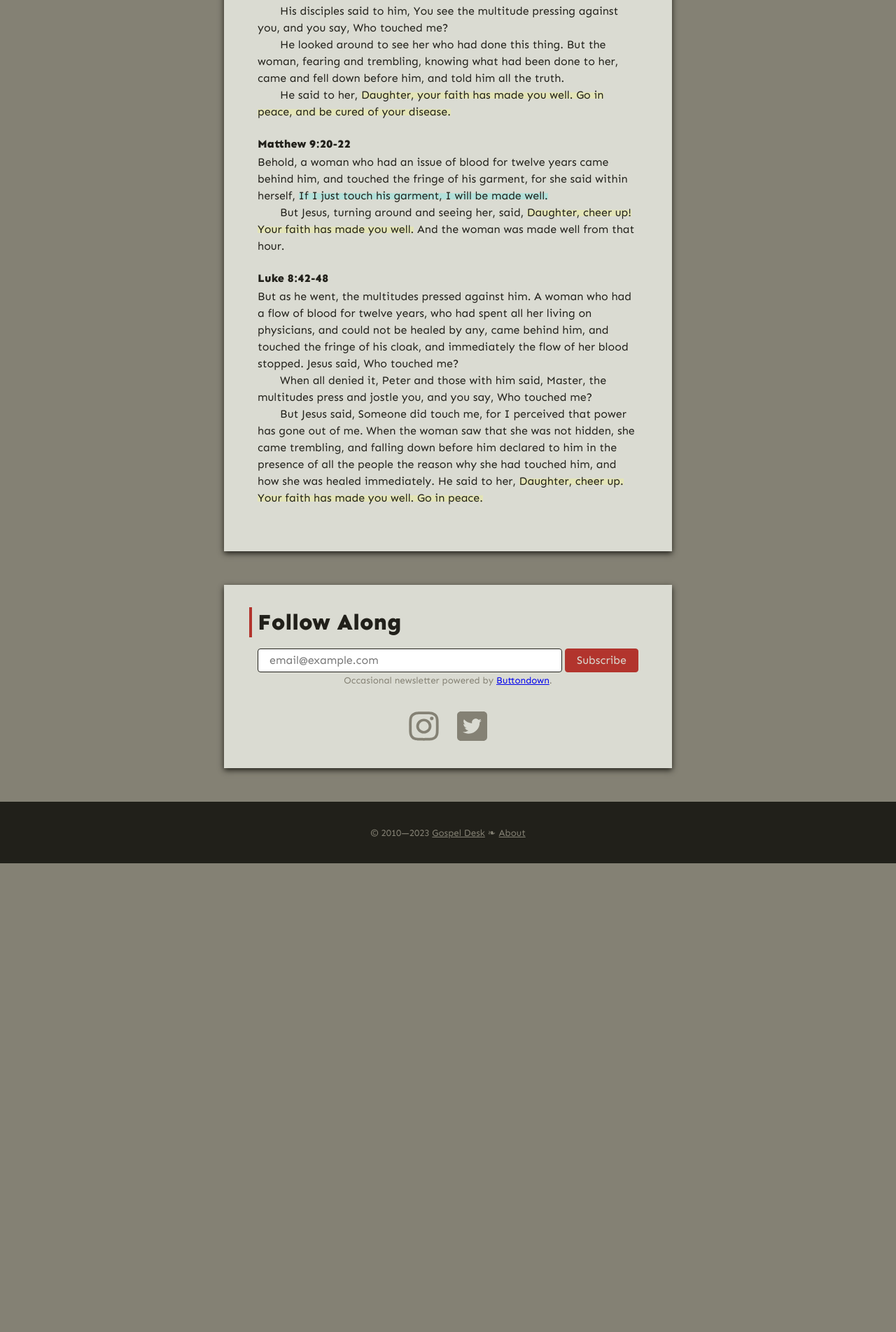
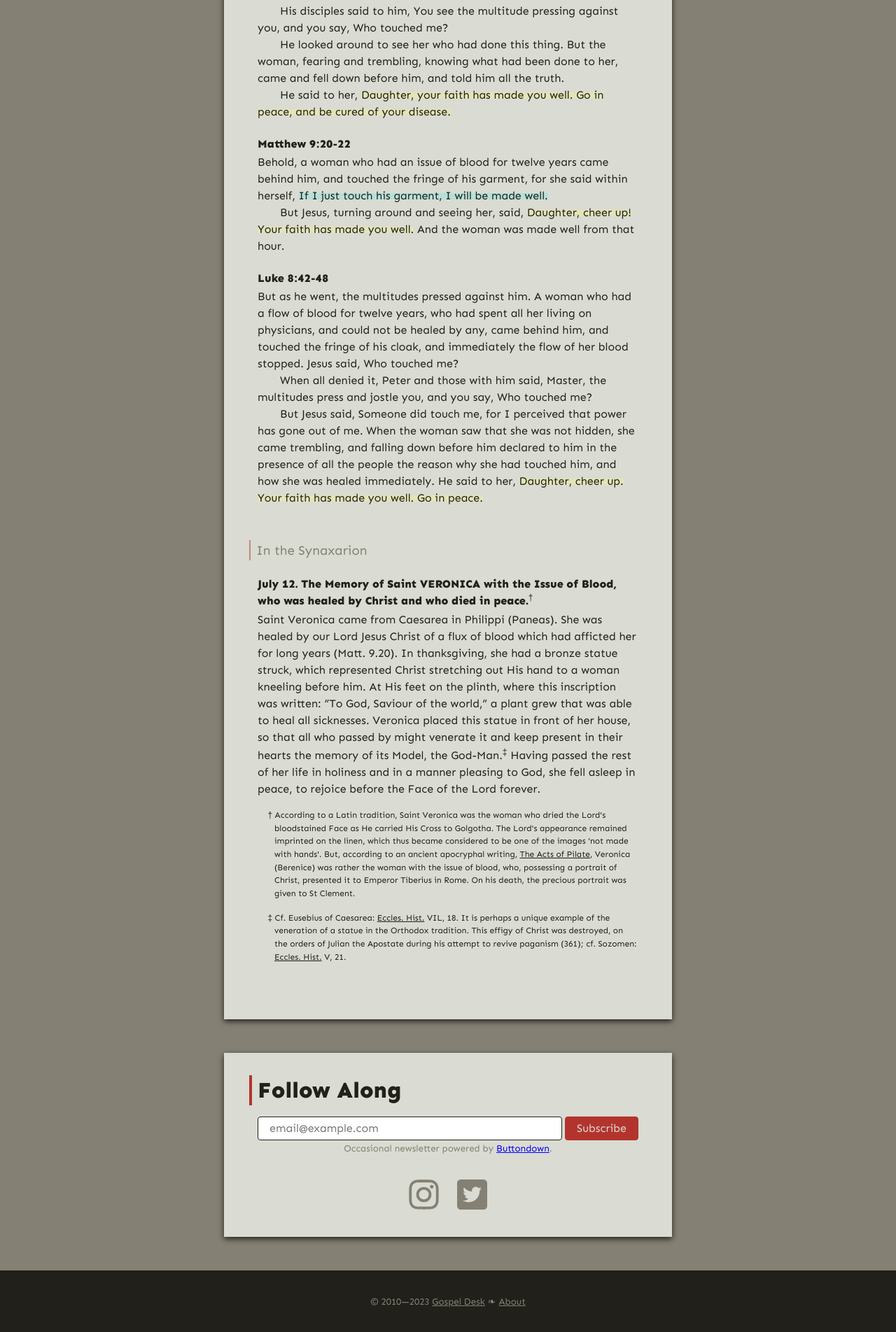
Before and after one commit to gospel-desk/www.logstown.com, a Jekyll site: the page built from the-faithful-servants/st-veronica/index.md, in a window 1280 px wide. Shown: the part 1538-3442 px from the top of the page at 70% size. Built offline with Jekyll 4.4.1, drawn with Linux system fonts in a browser that asks for light colours; before the commit the page ends 2772 px from its top, so only the background shows below that.

Commit message:
St. Veronica in the Synaxarion

```diff
--- a/assets/styles/gospeldesk.scss
+++ b/assets/styles/gospeldesk.scss
@@ -217,6 +217,14 @@ ul {
     &:first-of-type {
       text-indent: 0;
     }
+  }
+  sup {
+    font: normal 9pt/14pt $Sen;
+  }
+  p.note {
+    text-indent: -0.8em;
+    font: normal 9pt/14pt $Sen;
+    margin: 12pt 0 12pt 18pt;
   }
 
   blockquote {
--- a/the-faithful-servants/st-veronica/index.md
+++ b/the-faithful-servants/st-veronica/index.md
@@ -64,3 +64,35 @@ of me. When the woman saw that she was not hidden, she came trembling, and
 falling down before him declared to him in the presence of all the people the
 reason why she had touched him, and how she was healed immediately. He said to
 her, <u>Daughter, cheer up. Your faith has made you well. Go in peace.</u>
+
+
+#### In the Synaxarion
+
+##### July 12. The Memory of Saint VERONICA with the Issue of Blood, who was healed by Christ and who died in peace.<sup>†</sup>
+
+Saint Veronica came from Caesarea in Philippi (Paneas). She was healed by our
+Lord Jesus Christ of a flux of blood which had afficted her for long years
+(Matt. 9.20). In thanksgiving, she had a bronze statue struck, which
+represented Christ stretching out His hand to a woman kneeling before him. At
+His feet on the plinth, where this inscription was written: "To God, Saviour of
+the world," a plant grew that was able to heal all sicknesses. Veronica placed
+this statue in front of her house, so that all who passed by might venerate it
+and keep present in their hearts the memory of its Model, the
+God-Man.<sup>‡</sup> Having passed the rest of her life in holiness and in a
+manner pleasing to God, she fell asleep in peace, to rejoice before the Face of
+the Lord forever.
+
+<p class="note">† According to a Latin tradition, Saint Veronica was the woman
+who dried the Lord's bloodstained Face as He carried His Cross to Golgotha. The
+Lord's appearance remained imprinted on the linen, which thus became considered
+to be one of the images 'not made with hands'. But, according to an ancient
+apocryphal writing, <cite>The Acts of Pilate</cite>, Veronica (Berenice) was
+rather the woman with the issue of blood, who, possessing a portrait of Christ,
+presented it to Emperor Tiberius in Rome. On his death, the precious portrait
+was given to St Clement.</p>
+
+<p class="note">‡ Cf. Eusebius of Caesarea: <cite>Eccles. Hist.</cite> VIL, 18.
+It is perhaps a unique example of the veneration of a statue in the Orthodox
+tradition. This effigy of Christ was destroyed, on the orders of Julian the
+Apostate during his attempt to revive paganism (361); cf. Sozomen:
+<cite>Eccles.  Hist.</cite> V, 21.</p>
```
